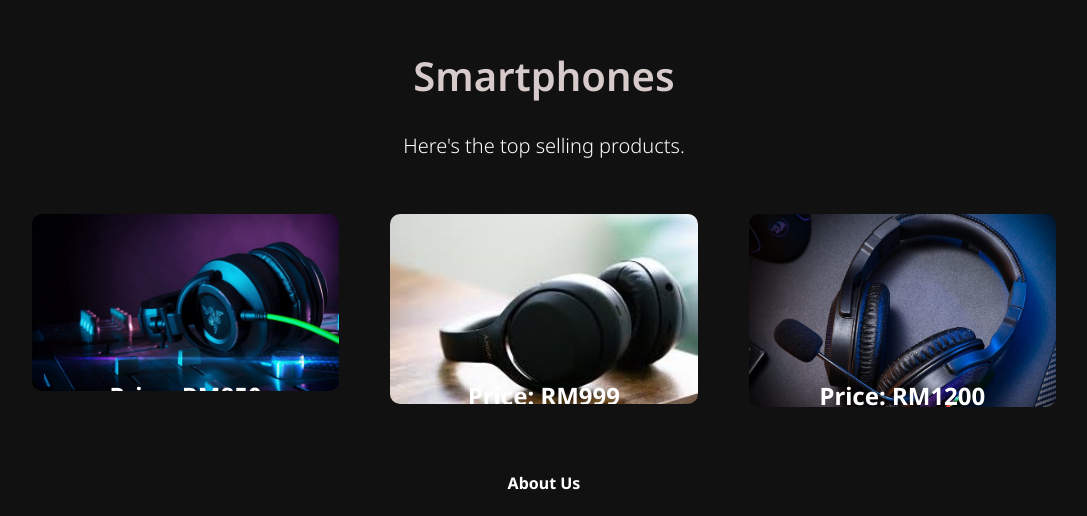
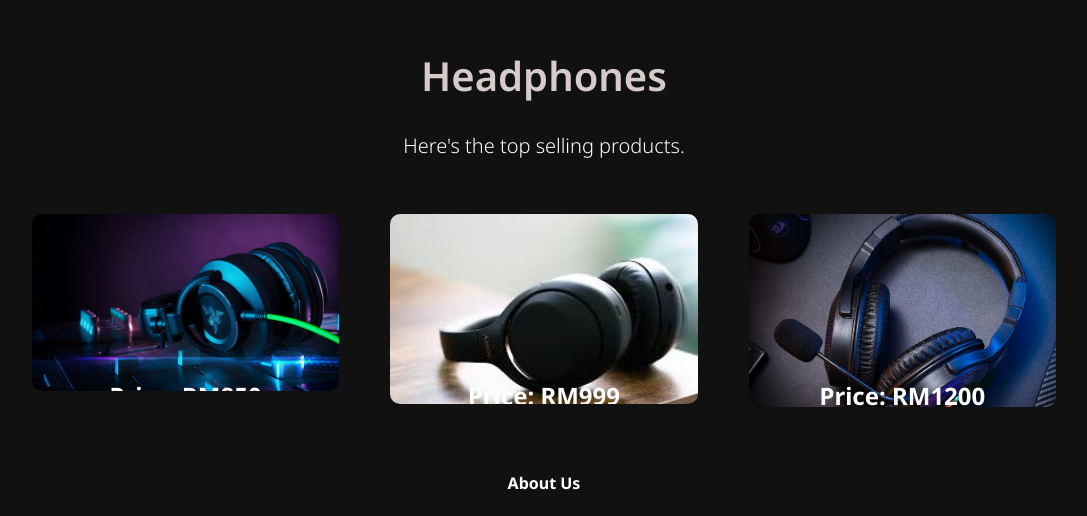
Before and after one commit to BodhanaSivarajah/BodhanaSivarajah.github.io, a plain HTML site: page product.html in a window 1280 px wide. Shown: the part 1692-2208 px from the top of the page, without its empty margins (96-1183 px from the left). Drawn offline with Linux system fonts and the light colour scheme.

Commit message:
update product.html

```diff
--- a/product.html
+++ b/product.html
@@ -105,7 +105,7 @@
     </section>
 
     <section class="campus">
-        <h1>Smartphones</h1>
+        <h1>Headphones</h1>
         <p>Here's the top selling products.</p>
 
         <div class="row">
```
